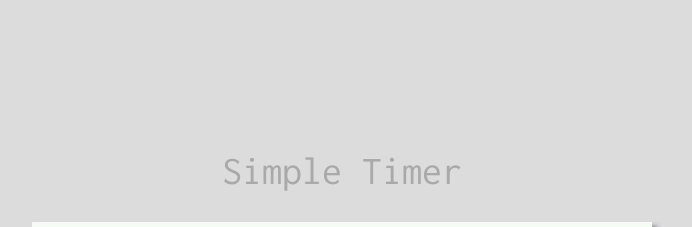
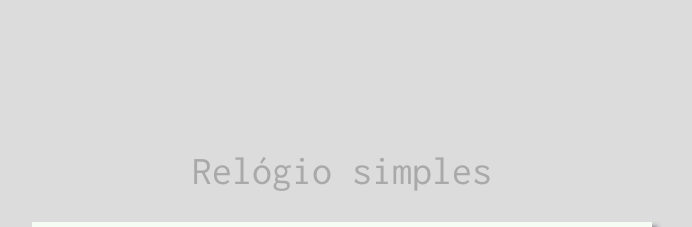
Before and after one commit to wilhamoreira/Relogio, a plain HTML site: page index.html in a window 1280 px wide. Shown: the top 227 px of the page, without its empty margins (298-990 px from the left). Drawn offline with Linux system fonts and the light colour scheme.

Commit message:
Mudando descrição

```diff
--- a/index.html
+++ b/index.html
@@ -12,7 +12,7 @@
 </head>
 <body>
     <main>
-        <p class="titulo">Simple Timer</p>
+        <p class="titulo">Relógio simples</p>
         <div class="conteudo">
             <div class="container" id="time">
 
```
